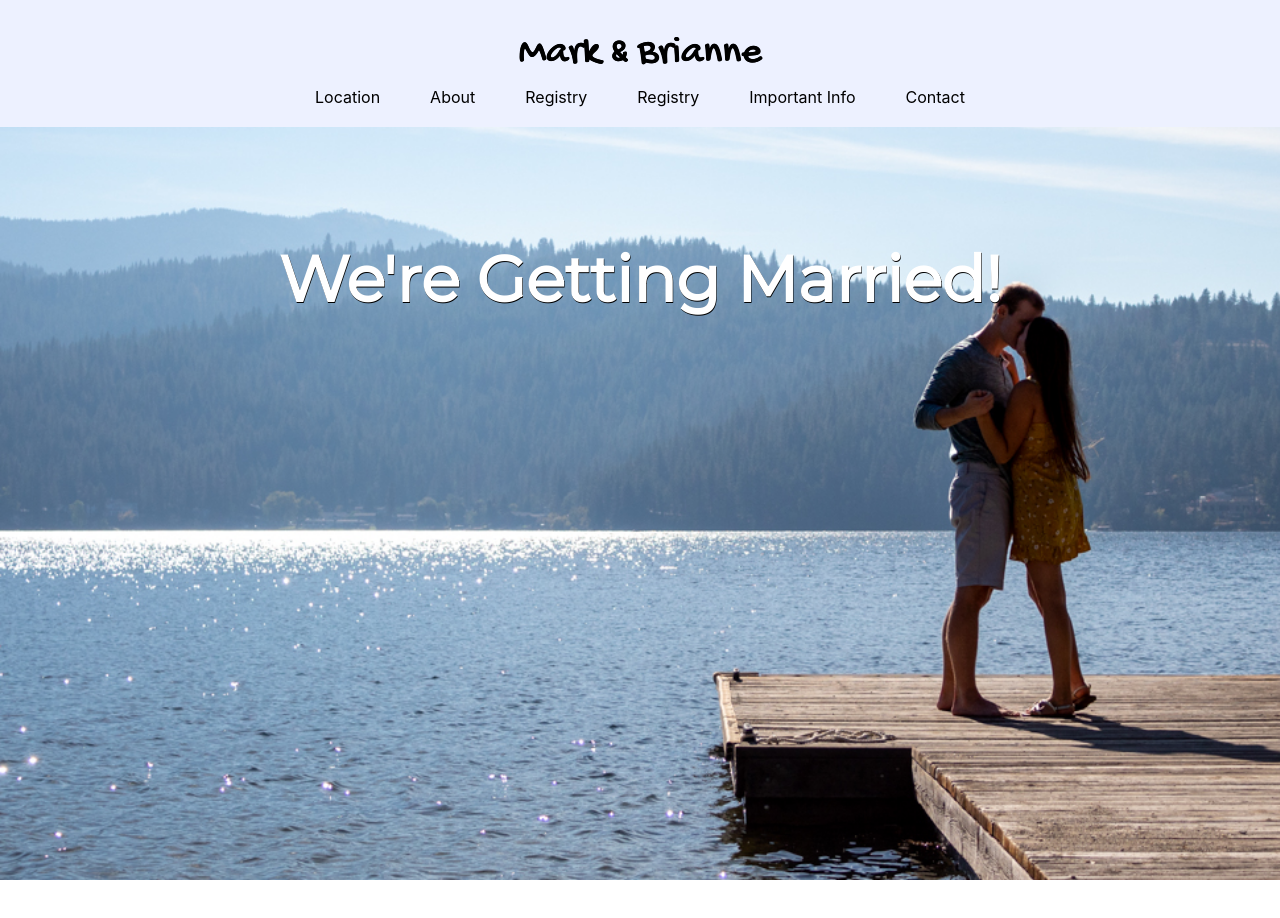
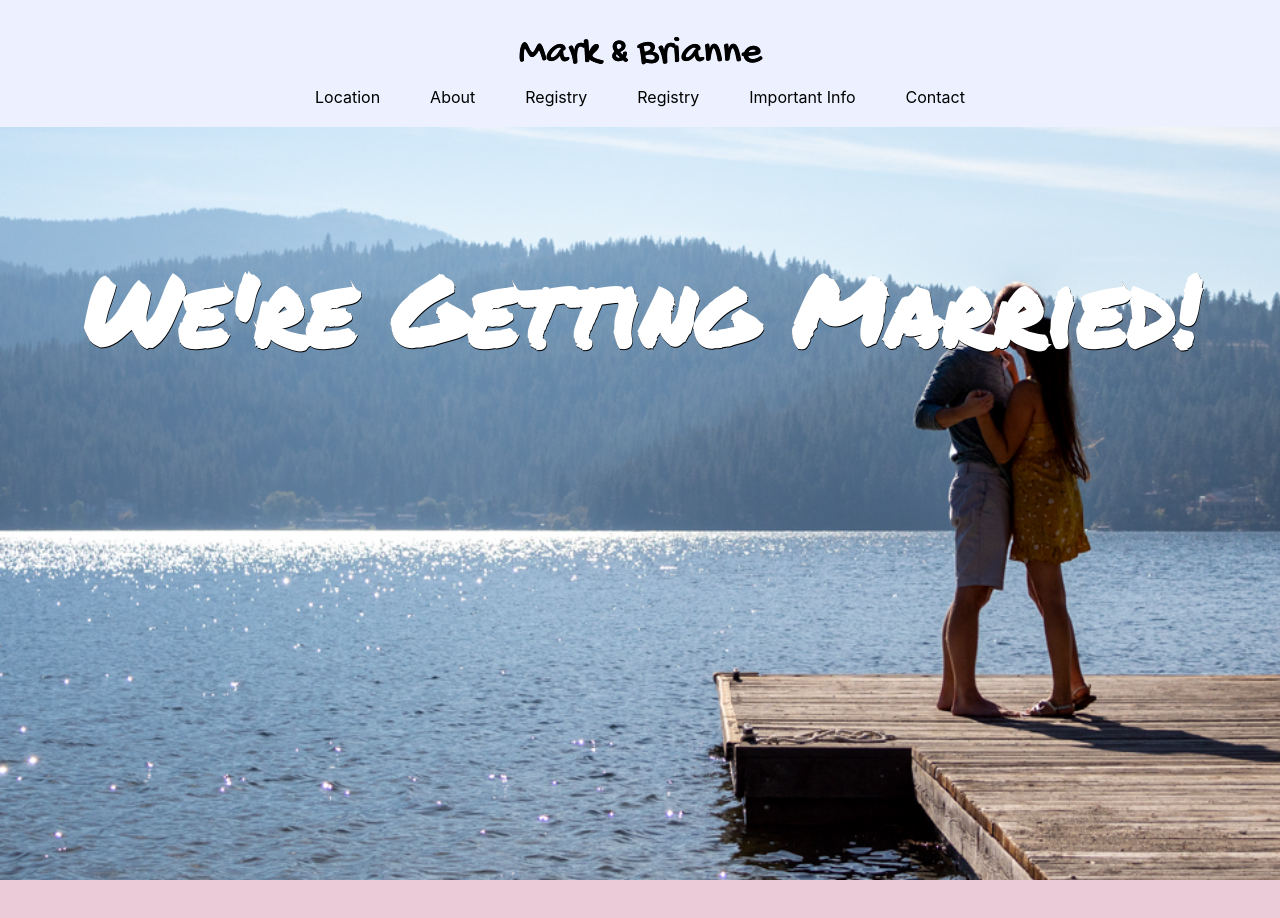
Before and after one commit to SaltyPineapple/WeddingWebsite, a React (Create React App) app: page / in a window 1280 px wide. Shown: the top 918 px of the page. Before the commit the page ends 880 px from the top, so only its background shows below. Built offline with nearby package versions, Linux system fonts and the light colour scheme.

Commit message:
update links, start info component

```diff
--- a/src/App.js
+++ b/src/App.js
@@ -1,9 +1,11 @@
 import Header from "./components//header/header";
+import Info from "./components/info/info";
 
 function App() {
   return (
     <div className="App">
       <Header></Header>
+      <Info></Info>
     </div>
   );
 }
--- a/src/components/header/headerstyles.css
+++ b/src/components/header/headerstyles.css
@@ -23,8 +23,8 @@
     top: 30%;
     width: 100%;
     text-align: center;
-    font-size: 2em;
-    font-family: 'Montserrat', sans-serif;
+    font-size: 3em;
+    font-family: 'Permanent Marker', sans-serif;
     font-weight: bold;
     color: white;
     text-shadow: 0.5px 0.5px black;
@@ -51,3 +51,8 @@
     margin: 5px;
     color: black;
 }
+
+.link:hover {
+    color: var(--oxford-blue);
+    border-bottom: 2px solid var(--oxford-blue);
+}
--- /dev/null
+++ b/src/components/info/info.css
@@ -0,0 +1,6 @@
+@import url("../root.css");
+
+.info {
+    height: 75vh;
+    background-color: var(--queen-pink);
+}
--- /dev/null
+++ b/src/components/info/info.jsx
@@ -0,0 +1,12 @@
+import React from "react";
+import "./info.css"
+
+const Info = () => {
+    return (
+        <div className="info">
+
+        </div>
+    );
+}
+
+export default Info;
--- a/src/components/root.css
+++ b/src/components/root.css
@@ -1,4 +1,4 @@
-@import url("https://fonts.googleapis.com/css?family=Asap|Montserrat|Poppins|Gochi+Hand&display=swap");
+@import url("https://fonts.googleapis.com/css?family=Asap|Montserrat|Poppins|Gochi+Hand|Permanent+Marker&display=swap");
 
 * {
     margin: 0;
```
